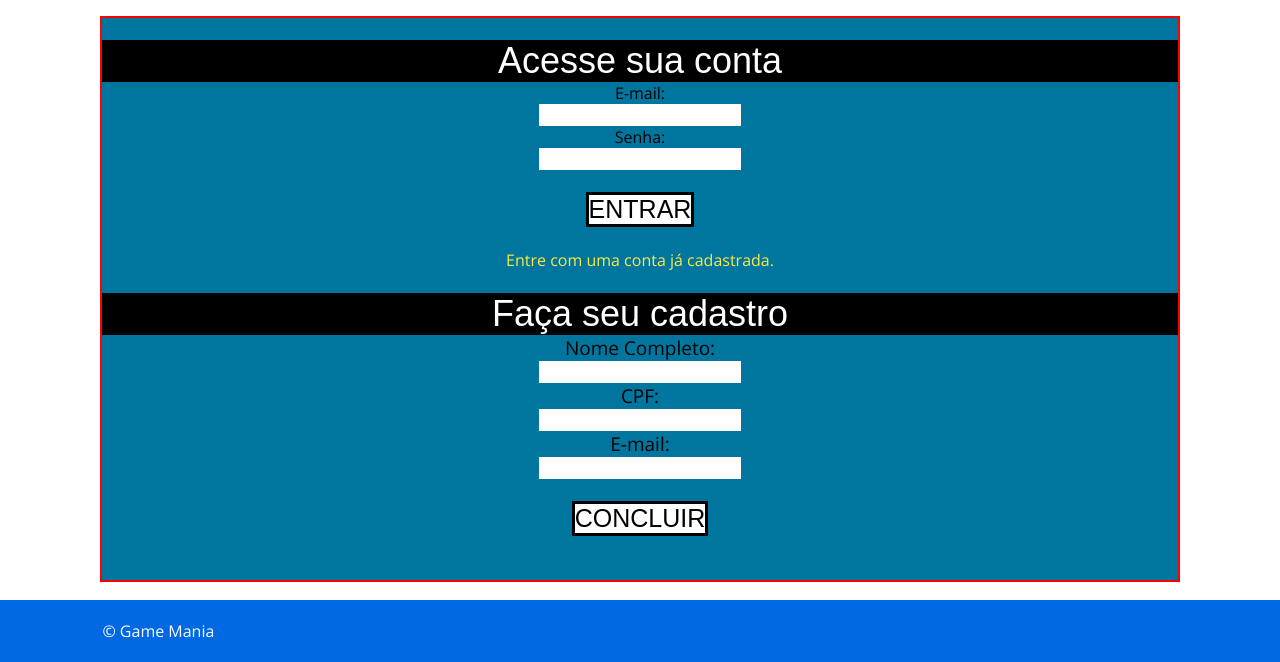
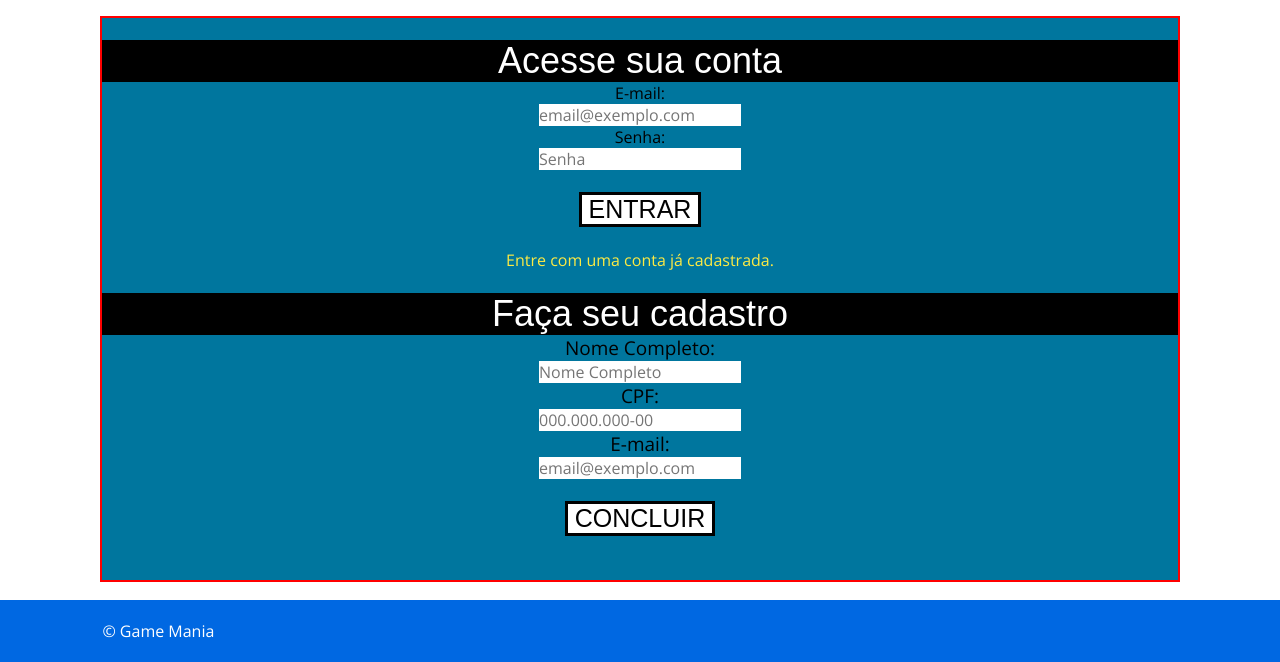
Before and after one commit to gabrielreboucas2001/Senai-Front-end, a plain HTML site: page Login.html in a window 1280 px wide. Shown: the part 212-874 px from the top of the page. Drawn offline with nearby package versions, Linux system fonts and the light colour scheme.

Commit message:
Update Login.html

```diff
--- a/Login.html
+++ b/Login.html
@@ -39,28 +39,32 @@
 			<center style="outline-color: red; outline-width: 2px; outline-style: solid; background-color: #00769e;">
 				<br>
 				<h2 style="color: white; font-family:arial; font-size:36px; background-color:black;"> Acesse sua conta</h2>
+
 				<form action="http://google.com/">
-				<label>E-mail:<label/><br>
-				<input type="email"/><br>
-				<label>Senha:</label><br>
-				<input type="senha"/><br><br>
-				<input style="background-color:white; border-style: solid; font-size:25px; font-family: Arial;" type="submit" value="ENTRAR">
+					<label>E-mail:<label/><br>
+					<input type="email" placeholder="email@exemplo.com"/><br>
+					<label>Senha:</label><br>
+					<input type="senha" placeholder="Senha"/><br><br>
+					<input style="background-color:white; border-style: solid; font-size:25px; font-family: Arial;" type="submit" value=" ENTRAR ">
 				</form>
+
 				<br><br>
 
 				<p style="color: #fcea44;">Entre com uma conta já cadastrada.</p>
 				<br>
 
 				<h2 style="color: white; font-family:arial; font-size:36px; background-color:black;"> Faça seu cadastro </h2>
+
 				<form action="http://google.com/">
-				<label for="nome" style="font-size:19px;">Nome Completo:</label><br>
-				<input type="name" id="nome" name="nome"/><br>
-				<label for="cpf" style="font-size:19px;">CPF:</label><br>
-				<input type="CPF" id="cpf" name="cpf"/><br>
-				<label for="emailCadastro"style="font-size:19px;">E-mail:</label><br>
-				<input type="pass"id="emailCadastro" name="emailCadastro"/><br><br>
-				<input style="background-color:white; border-style: solid; font-size:25px; font-family: Arial;" type="submit" value="CONCLUIR">
+					<label for="nome" style="font-size:19px;">Nome Completo:</label><br>
+					<input type="name" id="nome" name="nome" placeholder="Nome Completo"/><br>
+					<label for="cpf" style="font-size:19px;">CPF:</label><br>
+					<input type="CPF" id="cpf" name="cpf" placeholder="000.000.000-00"/><br>
+					<label for="emailCadastro"style="font-size:19px;">E-mail:</label><br>
+					<input type="pass"id="emailCadastro" name="emailCadastro" placeholder="email@exemplo.com"/><br><br>
+					<input style="background-color:white; border-style: solid; font-size:25px; font-family: Arial;" type="submit" value=" CONCLUIR ">
 				</form>
+
 				<br><br>
 			</center>
 		</main>
```
